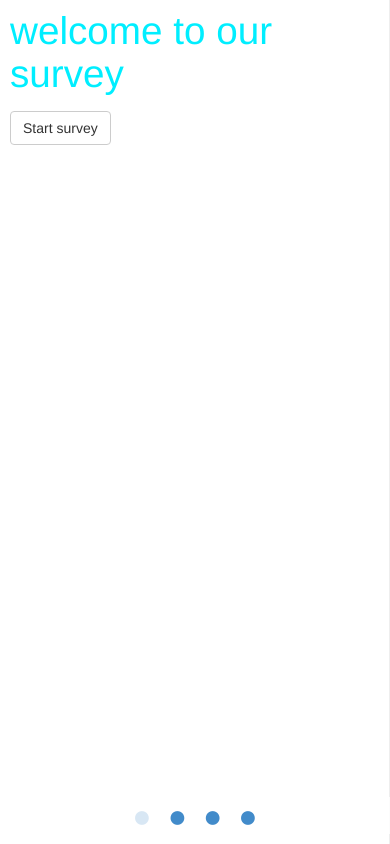
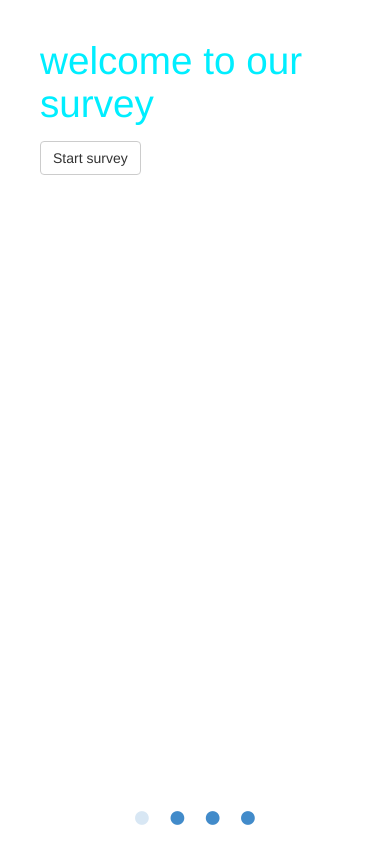
Before and after one commit to sociam/lying-survey, a website: page www/index.html at #/start in a window 390 px wide. Drawn offline with Linux system fonts and the light colour scheme; some packages are replaced by stand-ins of ours.

Commit message:
yay scrolly

```diff
--- a/www/css/index.less
+++ b/www/css/index.less
@@ -1,5 +1,5 @@
 * {
-  box-sizing:border-box;
+  box-sizing:border-box !important;
   // -webkit-tap-highlight-color: rgba(0,0,0,0);  make transparent link selection, adjust last value opacity 0 to 1.0
   // -webkit-font-smoothing:subpixel-antialiased; // antialised
   // transform: translate3d(0,0,0);
@@ -60,11 +60,13 @@ h2 { font-size:15pt; }
 }
 .survey {
   height:100%;
+  padding:0px;
   .page {
     height:100%;
     width:98%;
     margin:0px;
-    padding:0px;
+    padding:40px !important;
+    border:none !important;
   }
   .likert1 { background-color:rgba(255,0,0,0.3); color:black; }
   .likert2 { background-color:rgba(255,153,0,0.3); color:black; }
--- a/www/js/swipe-page.js
+++ b/www/js/swipe-page.js
@@ -14,7 +14,7 @@ angular.module('survey')
 				var u = utils, sa = function(f) { utils.safeApply($scope, f); },
 					scrollBlock = false, to,
 					viewport = $element.find('.viewport'),
-					w = viewport.outerWidth(),
+					w = viewport.innerWidth(),
 					el, evtseq = [];
 
 				window.$el = $element;
```
Also changed, not shown: www/tmpl/start.html (+5 -10 lines).
